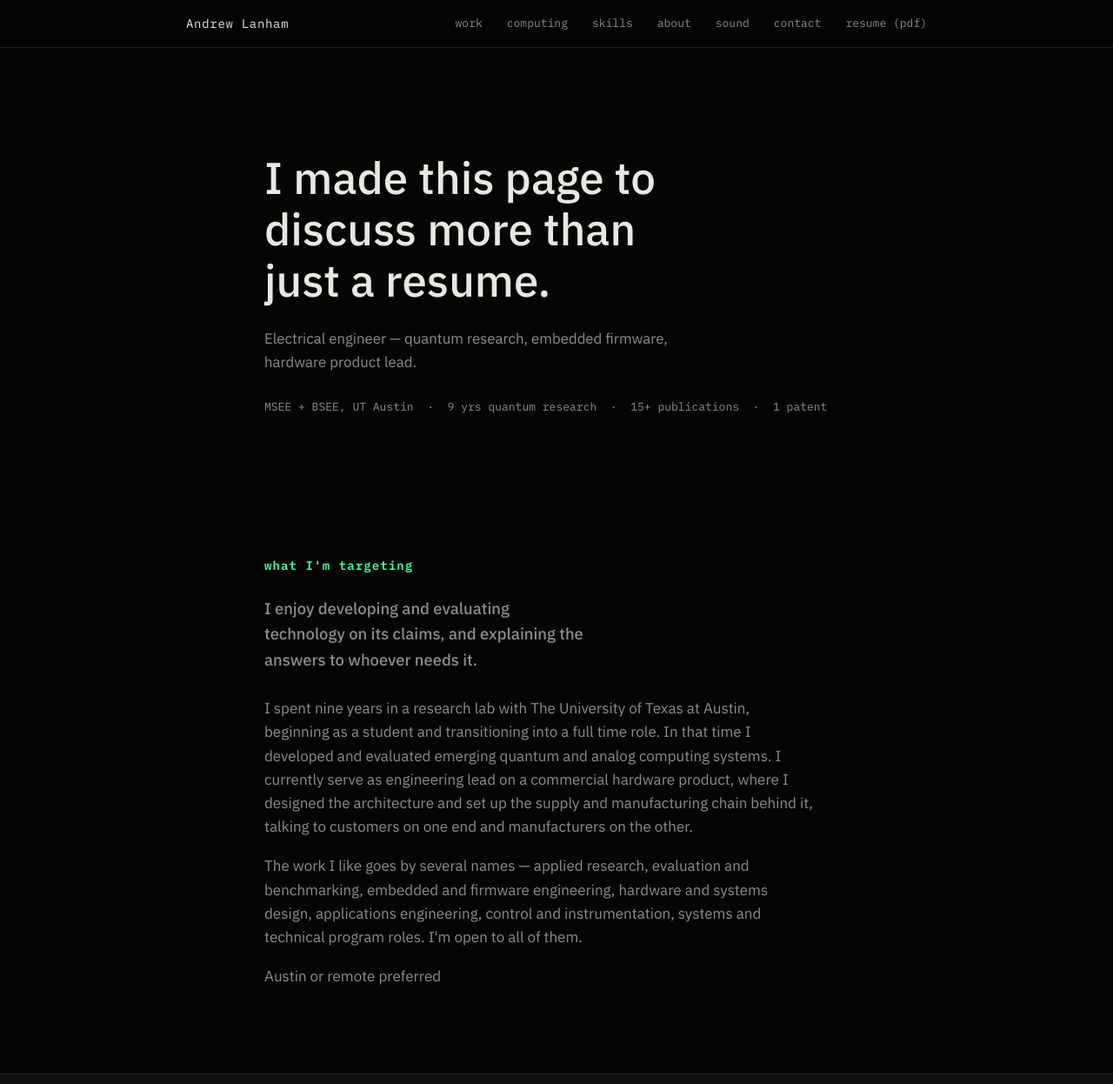
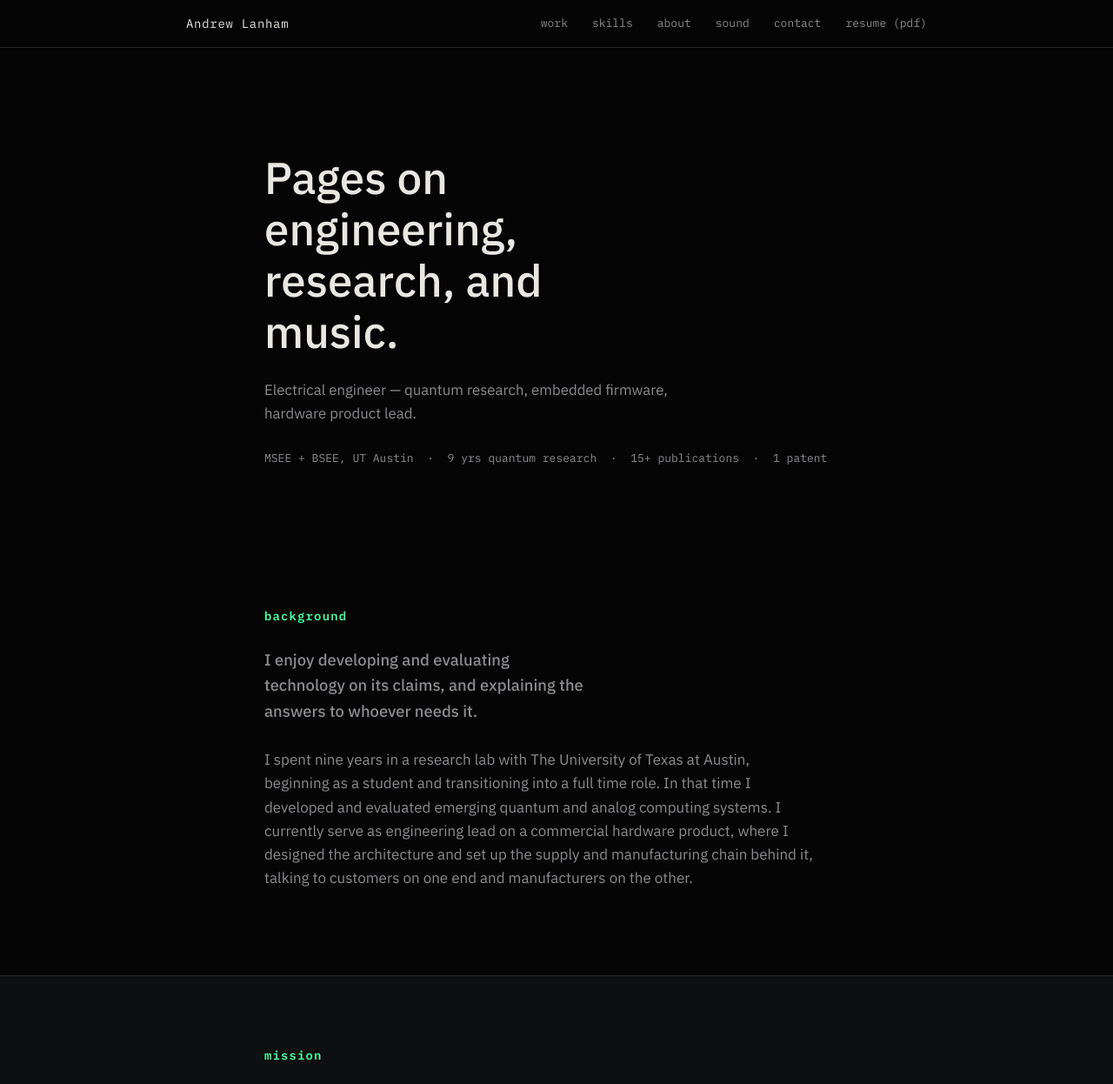
Before and after one commit to AndrewLanham/andrewlanham.github.io, a plain HTML site: page index.html in a window 1280 px wide. Shown: the top 1246 px of the page at 87% size. Drawn offline with Linux system fonts and the light colour scheme.

Commit message:
New hero line, trim job-search copy, unlink computing page
- Hero: "Pages on engineering, research, and music."
- Rename "what I'm targeting" to "background"; drop role list and location preference
- Remove computing page from nav and homepage links (file kept)

Co-Authored-By: Claude Opus 5.5 <noreply@anthropic.com>
Claude-Session: https://claude.ai/code/session_01874DYFDYktGt3c4LNrkRMi

```diff
--- a/index.html
+++ b/index.html
@@ -76,7 +76,6 @@
     <div class="mark"><a href="index.html">Andrew Lanham</a></div>
     <div class="links">
       <a href="work.html">work</a>
-      <a href="computing.html">computing</a>
       <a href="resume.html">skills</a>
       <a href="#mission">about</a>
       <a href="sound.html">sound</a>
@@ -88,7 +87,7 @@
 
 <header class="hero">
   <div class="wrap">
-    <h1>I made this page to discuss more than just a resume.</h1>
+    <h1>Pages on engineering, research, and music.</h1>
     <p class="sub">Electrical engineer &mdash; quantum research, embedded firmware, hardware product lead.</p>
     <div class="credentials">MSEE + BSEE, UT Austin &nbsp;·&nbsp; 9 yrs quantum research &nbsp;·&nbsp; 15+ publications &nbsp;·&nbsp; 1 patent</div>
   </div>
@@ -96,11 +95,9 @@
 
 <section class="block" id="targeting">
   <div class="wrap">
-    <h2>what I'm targeting</h2>
+    <h2>background</h2>
     <p class="lede">I enjoy developing and evaluating technology on its claims, and explaining the answers to whoever needs it.</p>
     <p>I spent nine years in a research lab with The University of Texas at Austin, beginning as a student and transitioning into a full time role. In that time I developed and evaluated emerging quantum and analog computing systems. I currently serve as engineering lead on a commercial hardware product, where I designed the architecture and set up the supply and manufacturing chain behind it, talking to customers on one end and manufacturers on the other.</p>
-    <p>The work I like goes by several names &mdash; applied research, evaluation and benchmarking, embedded and firmware engineering, hardware and systems design, applications engineering, control and instrumentation, systems and technical program roles. I'm open to all of them.</p>
-    <p>Austin or remote preferred</p>
   </div>
 </section>
 
@@ -160,7 +157,6 @@
     <div class="links-row">
       <a href="https://scholar.google.com/citations?user=W6Gd4ZUAAAAJ&amp;hl=en">google scholar &rarr;</a>
       <a href="work.html">full work history &rarr;</a>
-      <a href="computing.html">computing paradigms &rarr;</a>
     </div>
   </div>
 </section>
```
Also changed, not shown: contact.html (+0 -1 lines), resume.html (+0 -1 lines), sound.html (+0 -1 lines), work.html (+0 -1 lines).
